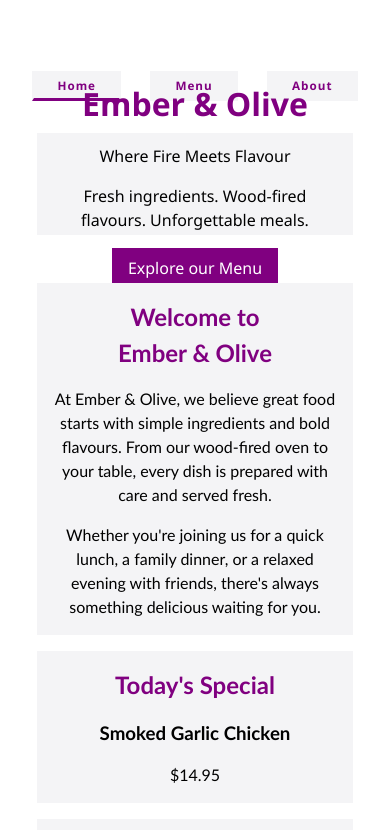
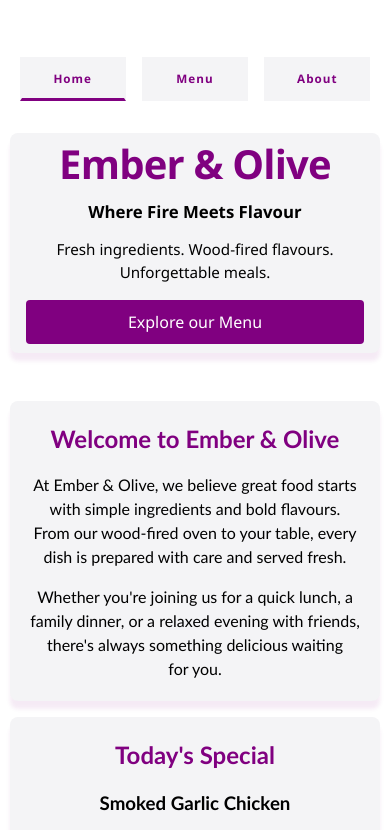
Before and after one commit to maqboolwebdev-stack/Restaurant-Page, a website built with webpack: page src/template.html in a window 390 px wide. Shown: the top 830 px of the page. Built offline with nearby package versions, Linux system fonts and the light colour scheme.

Commit message:
style: fix responsiveness in all devices

```diff
--- a/src/about/about.css
+++ b/src/about/about.css
@@ -1,12 +1,9 @@
 @import '/src/styles/variables.css';
 
 .about-content-box {
-  font-family: 'Gill Sans', 'Gill Sans MT', Calibri, 'Trebuchet MS', sans-serif;
   height: fit-content;
-  margin: 0 auto 3rem;
-  padding: 1rem;
+  padding: 0;
   text-align: center;
-  width: 70%;
   display: grid;
   grid-template-columns: repeat(3, 1fr);
   grid-template-rows: repeat(7, 1fr);
@@ -26,7 +23,9 @@
 .opening-hours-container,
 .philosophy-container {
   background-color: var(--container-background-color);
-  padding: 1rem;
+  padding: var(--card-padding);
+  border-radius: var(--card-radius);
+  box-shadow: var(--card-shadow);
   display: flex;
   flex-direction: column;
   justify-content: space-evenly;
@@ -73,19 +72,19 @@
 }
 
 .common-style {
-  color: var(--primary-color);
+  padding-bottom: 0.25rem;
   border-bottom: 2px solid var(--primary-color);
 }
 
 @media (max-width: 768px) {
   .about-content-box {
-    width: 90%;
+    width: calc(100% - 2rem);
     grid-template-columns: 1fr;
     grid-template-rows: auto;
     grid-template-areas:
       'story'
+      'philosophy'
       'hours'
-      'philosophy'
       'location';
   }
 
@@ -113,14 +112,3 @@
     gap: 1rem;
   }
 }
-
-@media (max-width: 1150px) {
-  .about-content-box {
-    width: 80%;
-  }
-}
-@media (max-width: 1000px) {
-  .about-content-box {
-    width: 90%;
-  }
-}
--- a/src/home/home.css
+++ b/src/home/home.css
@@ -1,11 +1,6 @@
 @import '/src/styles/variables.css';
 
 .home-content-container {
-  font-family: 'Gill Sans', 'Gill Sans MT', Calibri, 'Trebuchet MS', sans-serif;
-  width: 85%;
-  min-width: 80%;
-  max-width: 90%;
-  margin: 0 auto 3rem;
   display: flex;
   flex-direction: column;
   align-items: center;
@@ -17,8 +12,10 @@
 .today-sp,
 .quote-container {
   background-color: var(--container-background-color);
-  width: 70%;
-  padding: 1rem;
+  width: min(100%, var(--content-card-width));
+  padding: var(--card-padding);
+  border-radius: var(--card-radius);
+  box-shadow: var(--card-shadow);
   display: flex;
   flex-direction: column;
   align-items: center;
@@ -33,12 +30,45 @@
   color: var(--primary-color);
 }
 
+.heading-container {
+  width: min(100%, var(--content-card-width));
+  min-height: 280px;
+  padding: clamp(1.25rem, 5vw, 2.5rem) clamp(1rem, 4vw, 2rem);
+  justify-content: center;
+}
+
+.heading {
+  font-size: clamp(2rem, 8vw, 4.5rem);
+  line-height: 1.05;
+  letter-spacing: -0.02em;
+  text-wrap: balance;
+}
+
+.hero-tagline {
+  font-size: clamp(1.05rem, 3vw, 1.35rem);
+  font-weight: 700;
+  line-height: 1.25;
+}
+
+.hero-description {
+  max-width: 38rem;
+  font-size: clamp(0.95rem, 2.5vw, 1.125rem);
+  line-height: 1.5;
+  text-wrap: pretty;
+}
+
 .explore-btn {
   cursor: pointer;
   background-color: var(--primary-color);
   color: var(--explore-menu-button-color);
   border: none;
   padding: 0.5rem 1rem;
+  min-height: 44px;
+  max-width: 100%;
+  width: fit-content;
+  min-width: 160px;
+  line-height: 1.25;
+  border-radius: 4px;
 }
 
 .explore-btn:hover {
@@ -75,13 +105,38 @@
 }
 
 @media (max-width: 768px) {
+  .home-content-container,
   #content {
-    width: 90%;
+    width: calc(100% - 2rem);
   }
+
   .heading-container,
   .welcome-section,
   .today-sp,
   .quote-container {
-    width: 90%;
+    width: 100%;
+  }
+
+  .heading-container {
+    min-height: 240px;
   }
 }
+
+@media (max-width: 480px) {
+  .home-content-container,
+  #content {
+    width: calc(100% - 1.25rem);
+  }
+
+  .heading-container {
+    min-height: 220px;
+  }
+
+  .explore-btn {
+    width: 100%;
+  }
+
+  .heading {
+    font-size: clamp(1.75rem, 13vw, 2.5rem);
+  }
+}
--- a/src/home/home.js
+++ b/src/home/home.js
@@ -7,7 +7,7 @@ import { loadMenu } from '../menu/menu.js';
 function loadHome() {
   // add style to home-btn when home page load
   setActiveNav('home-btn');
-  document.title = 'Ember & Olive';
+  document.title = 'Home | Ember & Olive';
 
   // creating elements
   const headingContainer = document.createElement('header');
@@ -19,6 +19,8 @@ function loadHome() {
   // adding style classes
   headingContainer.className = 'heading-container';
   heading.className = 'heading';
+  tagline1.className = 'hero-tagline';
+  tagline2.className = 'hero-description';
   exploreBtn.className = 'explore-btn';
 
   // filling the data to elements
--- a/src/menu/menu.css
+++ b/src/menu/menu.css
@@ -1,12 +1,7 @@
 @import '/src/styles/variables.css';
 
 .menu-content {
-  font-family: var(--primary-font-family);
   height: fit-content;
-  margin: 0 auto 3rem;
-  width: 85%;
-  min-width: 80%;
-  max-width: 90%;
   display: grid;
   grid-template-columns: 1fr;
   gap: 1rem;
@@ -22,9 +17,11 @@
 }
 
 .menu-items {
-  padding: 1rem;
-  width: 70%;
+  padding: var(--card-padding);
+  width: min(100%, var(--content-card-width));
   background-color: var(--container-background-color);
+  border-radius: var(--card-radius);
+  box-shadow: var(--card-shadow);
   display: flex;
   flex-direction: column;
   gap: 1rem;
@@ -38,15 +35,12 @@
 }
 
 .menu-items-heading {
+  padding-bottom: 0.25rem;
   border-bottom: 2px solid var(--primary-color);
-  color: var(--primary-color);
 }
 
 @media (max-width: 768px) {
   .menu-content {
-    width: 90%;
-  }
-  .menu-items {
-    width: 90%;
+    width: calc(100% - 2rem);
   }
 }
--- a/src/styles/css-resets.css
+++ b/src/styles/css-resets.css
@@ -6,12 +6,6 @@
 
 * {
   margin: 0;
-}
-
-@media (prefers-reduced-motion: no-preference) {
-  html {
-    interpolate-size: allow-keywords;
-  }
 }
 
 body {
--- a/src/styles/styles.css
+++ b/src/styles/styles.css
@@ -7,6 +7,7 @@ header {
   height: 12vh;
   min-height: 50px;
   font-family: var(--header-font-family) !important;
+  width: 85%;
   width: clamp(80%, 10vw + 70%, 90%);
   margin: 0 auto 5rem;
 }
@@ -32,9 +33,34 @@ header {
   outline-offset: 3px;
 }
 
+button:focus,
+a:focus {
+  outline: 3px solid #005fcc;
+  outline-offset: 3px;
+}
+
 body {
   min-height: 100vh;
   background-color: var(--body-background-color);
+  font-family: var(--primary-font-family);
+}
+
+.home-content-container,
+.menu-content,
+.about-content-box {
+  width: calc(100% - 2rem);
+  max-width: var(--page-width);
+  margin: 0 auto 3rem;
+  font-family: var(--primary-font-family);
+}
+
+.common-style,
+.menu-items-heading,
+.heading,
+.welcome-text,
+.today,
+.quote-heading {
+  color: var(--primary-color);
 }
 
 nav {
@@ -85,7 +111,21 @@ nav {
     gap: 1rem;
   }
 
+  .btn {
+    flex: 1;
+    height: 44px;
+    padding: 0 0.75rem;
+  }
+
   .btn.is-active {
     border-bottom: 0.188rem solid var(--primary-color);
   }
 }
+
+@media (max-width: 480px) {
+  .home-content-container,
+  .menu-content,
+  .about-content-box {
+    width: calc(100% - 1.25rem);
+  }
+}
--- a/src/styles/variables.css
+++ b/src/styles/variables.css
@@ -9,4 +9,9 @@
     'Gill Sans', 'Gill Sans MT', Calibri, 'Trebuchet MS', sans-serif;
   --price-color: green;
   --explore-menu-button-color: white;
+  --page-width: 960px;
+  --content-card-width: 680px;
+  --card-radius: 8px;
+  --card-padding: clamp(1.25rem, 4vw, 2rem);
+  --card-shadow: 0 8px 4px hsla(300, 100%, 25%, 0.082);
 }
--- a/webpack.common.js
+++ b/webpack.common.js
@@ -4,6 +4,7 @@ import HtmlWebpackPlugin from 'html-webpack-plugin';
 
 export default {
   entry: './src/index.js',
+  target: 'browserslist',
 
   output: {
     filename: 'main.js',
@@ -20,8 +21,29 @@ export default {
   module: {
     rules: [
       {
+        test: /\.m?js$/i,
+        exclude: /node_modules/,
+        use: {
+          loader: 'babel-loader',
+          options: {
+            presets: ['@babel/preset-env'],
+          },
+        },
+      },
+      {
         test: /\.css$/i,
-        use: ['style-loader', 'css-loader'],
+        use: [
+          'style-loader',
+          'css-loader',
+          {
+            loader: 'postcss-loader',
+            options: {
+              postcssOptions: {
+                plugins: [['autoprefixer']],
+              },
+            },
+          },
+        ],
       },
       {
         test: /\.html$/i,
```
Also changed, not shown: package.json (+12 -0 lines), 1 other file.
